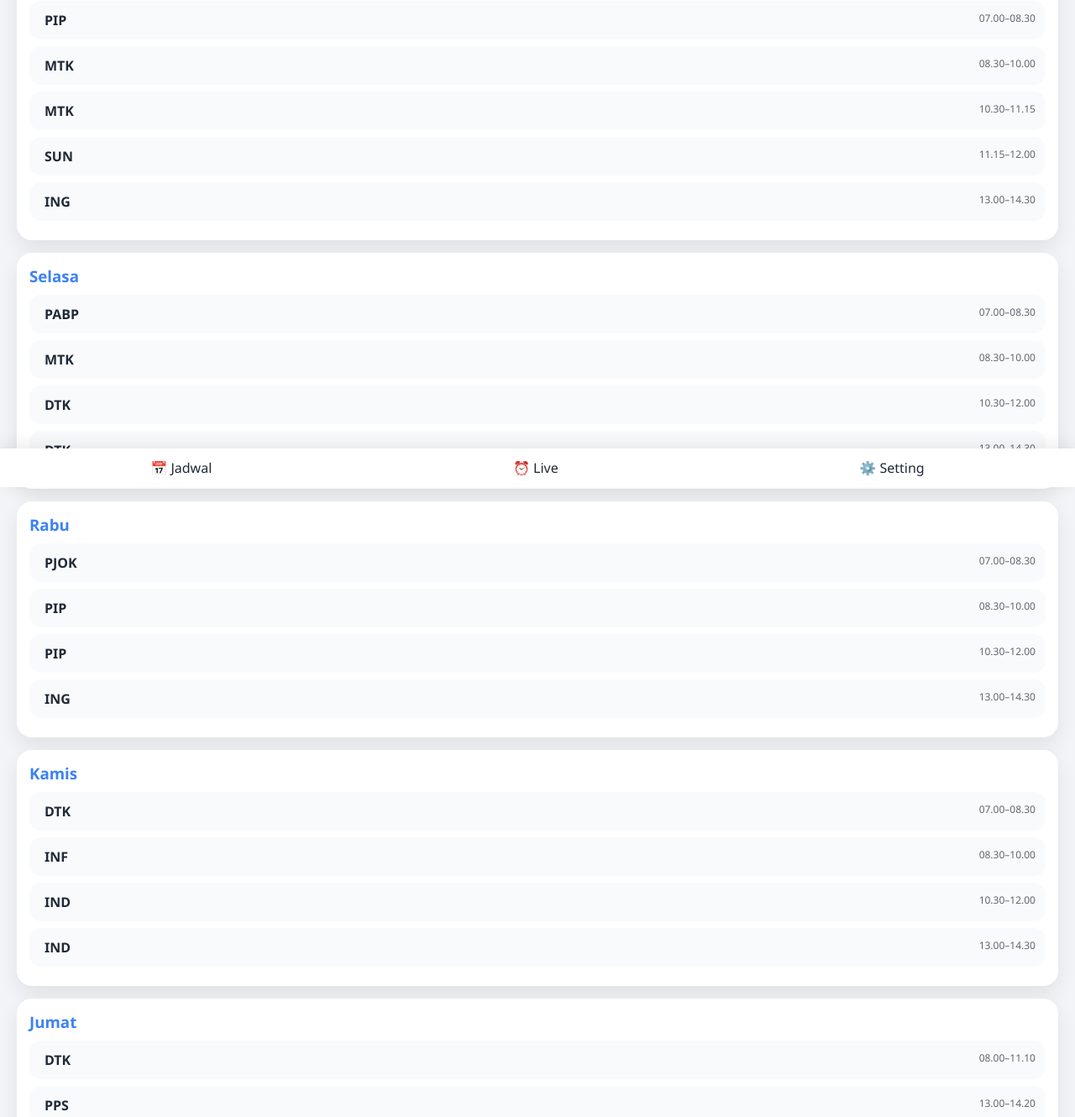
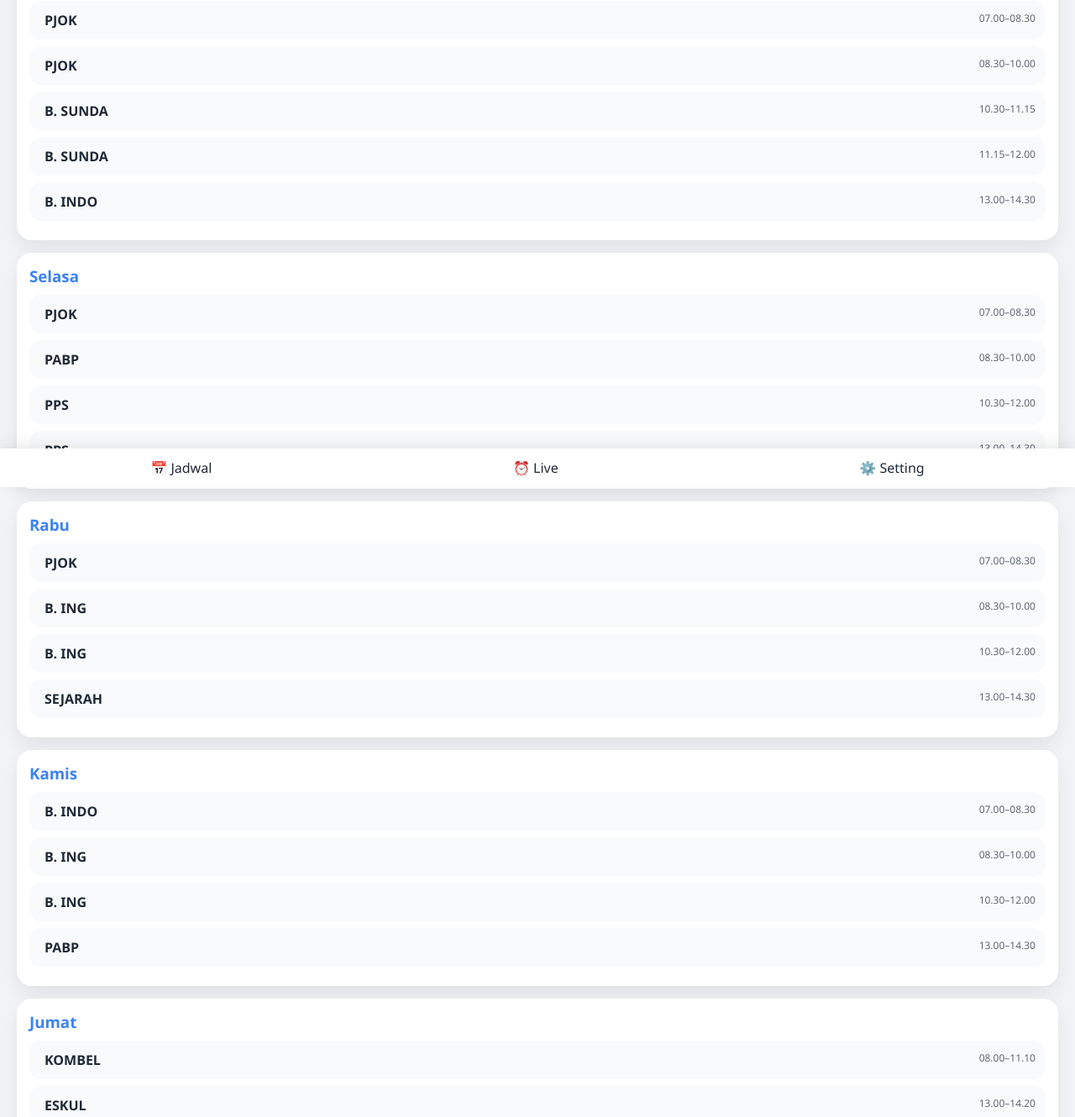
Before and after one commit to brazildoyuredituluse-gif/Jadwal-Pelajaran-new, a plain HTML site: page index.html in a window 1280 px wide. Shown: the part 220-1550 px from the top of the page at 84% size. Drawn offline with Linux system fonts and the light colour scheme.

Commit message:
Update schedule for each day with new subjects

```diff
--- a/index.html
+++ b/index.html
@@ -102,45 +102,45 @@ body{
 <!-- SENIN -->
 <div class="card" data-day="1">
 <h3>Senin</h3>
-<div class="item" data-start="07:00" data-end="08:30"><div class="subject">PIP</div><div class="time">07.00–08.30</div></div>
-<div class="item" data-start="08:30" data-end="10:00"><div class="subject">MTK</div><div class="time">08.30–10.00</div></div>
-<div class="item" data-start="10:30" data-end="11:15"><div class="subject">MTK</div><div class="time">10.30–11.15</div></div>
-<div class="item" data-start="11:15" data-end="12:00"><div class="subject">SUN</div><div class="time">11.15–12.00</div></div>
-<div class="item" data-start="13:00" data-end="14:30"><div class="subject">ING</div><div class="time">13.00–14.30</div></div>
+<div class="item" data-start="07:00" data-end="08:30"><div class="subject">PJOK</div><div class="time">07.00–08.30</div></div>
+<div class="item" data-start="08:30" data-end="10:00"><div class="subject">PJOK</div><div class="time">08.30–10.00</div></div>
+<div class="item" data-start="10:30" data-end="11:15"><div class="subject">B. SUNDA</div><div class="time">10.30–11.15</div></div>
+<div class="item" data-start="11:15" data-end="12:00"><div class="subject">B. SUNDA</div><div class="time">11.15–12.00</div></div>
+<div class="item" data-start="13:00" data-end="14:30"><div class="subject">B. INDO</div><div class="time">13.00–14.30</div></div>
 </div>
 
 <!-- SELASA -->
 <div class="card" data-day="2">
 <h3>Selasa</h3>
-<div class="item" data-start="07:00" data-end="08:30"><div class="subject">PABP</div><div class="time">07.00–08.30</div></div>
-<div class="item" data-start="08:30" data-end="10:00"><div class="subject">MTK</div><div class="time">08.30–10.00</div></div>
-<div class="item" data-start="10:30" data-end="12:00"><div class="subject">DTK</div><div class="time">10.30–12.00</div></div>
-<div class="item" data-start="13:00" data-end="14:30"><div class="subject">DTK</div><div class="time">13.00–14.30</div></div>
+<div class="item" data-start="07:00" data-end="08:30"><div class="subject">PJOK</div><div class="time">07.00–08.30</div></div>
+<div class="item" data-start="08:30" data-end="10:00"><div class="subject">PABP</div><div class="time">08.30–10.00</div></div>
+<div class="item" data-start="10:30" data-end="12:00"><div class="subject">PPS</div><div class="time">10.30–12.00</div></div>
+<div class="item" data-start="13:00" data-end="14:30"><div class="subject">PPS</div><div class="time">13.00–14.30</div></div>
 </div>
 
 <!-- RABU -->
 <div class="card" data-day="3">
 <h3>Rabu</h3>
 <div class="item" data-start="07:00" data-end="08:30"><div class="subject">PJOK</div><div class="time">07.00–08.30</div></div>
-<div class="item" data-start="08:30" data-end="10:00"><div class="subject">PIP</div><div class="time">08.30–10.00</div></div>
-<div class="item" data-start="10:30" data-end="12:00"><div class="subject">PIP</div><div class="time">10.30–12.00</div></div>
-<div class="item" data-start="13:00" data-end="14:30"><div class="subject">ING</div><div class="time">13.00–14.30</div></div>
+<div class="item" data-start="08:30" data-end="10:00"><div class="subject">B. ING</div><div class="time">08.30–10.00</div></div>
+<div class="item" data-start="10:30" data-end="12:00"><div class="subject">B. ING</div><div class="time">10.30–12.00</div></div>
+<div class="item" data-start="13:00" data-end="14:30"><div class="subject">SEJARAH</div><div class="time">13.00–14.30</div></div>
 </div>
 
 <!-- KAMIS -->
 <div class="card" data-day="4">
 <h3>Kamis</h3>
-<div class="item" data-start="07:00" data-end="08:30"><div class="subject">DTK</div><div class="time">07.00–08.30</div></div>
-<div class="item" data-start="08:30" data-end="10:00"><div class="subject">INF</div><div class="time">08.30–10.00</div></div>
-<div class="item" data-start="10:30" data-end="12:00"><div class="subject">IND</div><div class="time">10.30–12.00</div></div>
-<div class="item" data-start="13:00" data-end="14:30"><div class="subject">IND</div><div class="time">13.00–14.30</div></div>
+<div class="item" data-start="07:00" data-end="08:30"><div class="subject">B. INDO</div><div class="time">07.00–08.30</div></div>
+<div class="item" data-start="08:30" data-end="10:00"><div class="subject">B. ING</div><div class="time">08.30–10.00</div></div>
+<div class="item" data-start="10:30" data-end="12:00"><div class="subject">B. ING</div><div class="time">10.30–12.00</div></div>
+<div class="item" data-start="13:00" data-end="14:30"><div class="subject">PABP</div><div class="time">13.00–14.30</div></div>
 </div>
 
 <!-- JUMAT -->
 <div class="card" data-day="5">
 <h3>Jumat</h3>
-<div class="item" data-start="08:00" data-end="11:10"><div class="subject">DTK</div><div class="time">08.00–11.10</div></div>
-<div class="item" data-start="13:00" data-end="14:20"><div class="subject">PPS</div><div class="time">13.00–14.20</div></div>
+<div class="item" data-start="08:00" data-end="11:10"><div class="subject">KOMBEL</div><div class="time">08.00–11.10</div></div>
+<div class="item" data-start="13:00" data-end="14:20"><div class="subject">ESKUL</div><div class="time">13.00–14.20</div></div>
 </div>
 
 </div>
```
